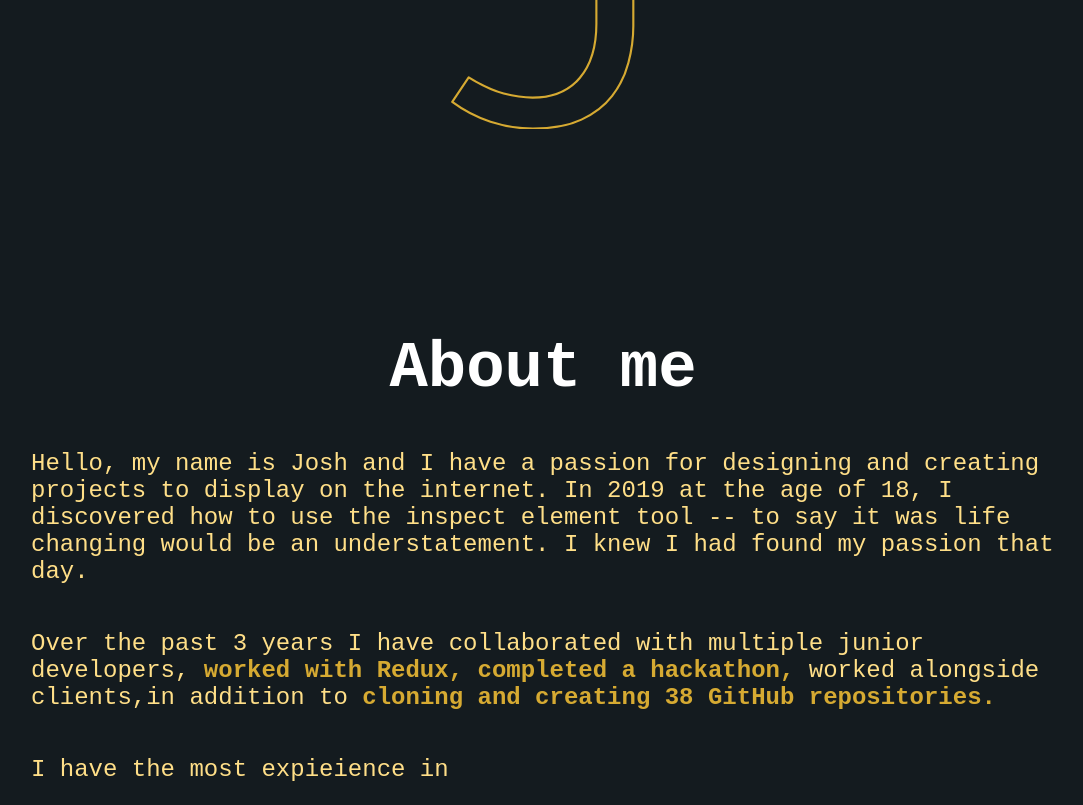
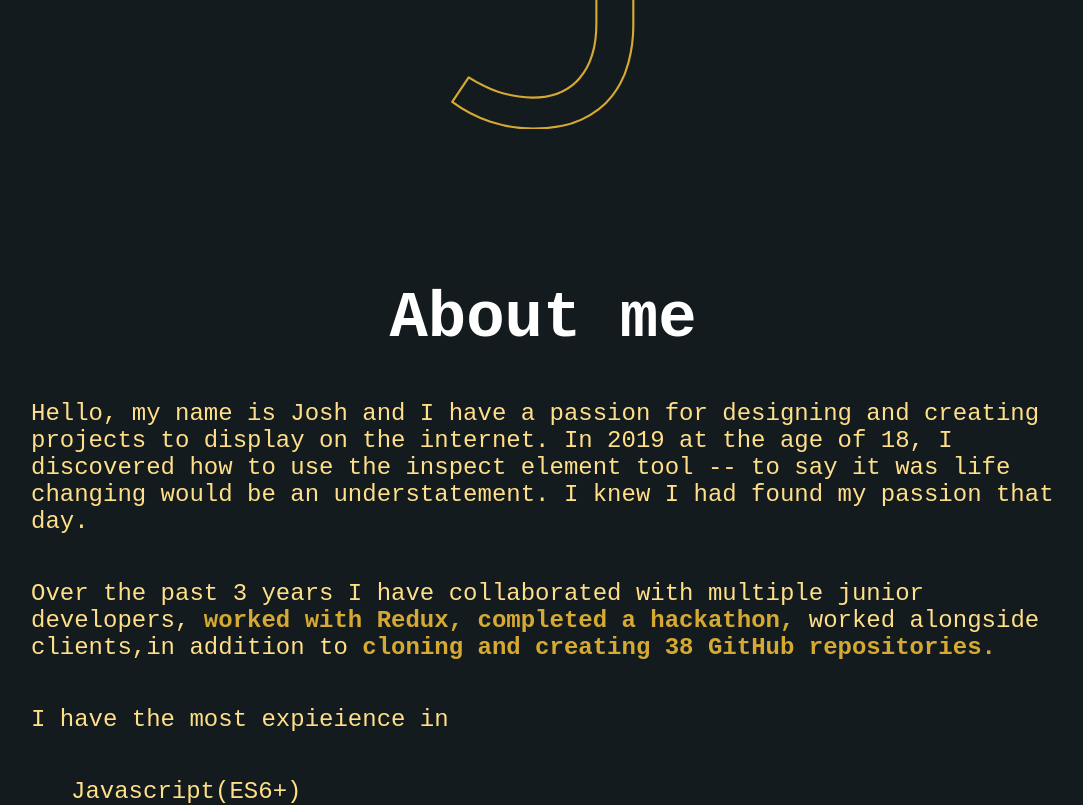
Before and after one commit to JoshuaGutie/portfolio, a React (Create React App) app: page / in a window 1280 px wide. Shown: the part 680-1485 px from the top of the page, without its empty margins (97-1180 px from the left). Built offline with nearby package versions, Linux system fonts and the light colour scheme.

Commit message:
footer style and public

```diff
--- a/src/components/css/about.css
+++ b/src/components/css/about.css
@@ -1,6 +1,7 @@
 .aboutContainer {
   display: flex;
-  padding-top: 100px;
+  padding-top: 150px;
+  margin-top: 225px;
   height: fit-content;
   width: 100vw;
   justify-content: center;
@@ -181,7 +182,7 @@ justify-content: center;
   .aboutContainer {
     height: fit-content;
     flex-direction: column;
-    margin-top: 100px;
+    margin-top: 0px;
     max-width: 100%;
   }
   .list {
```
